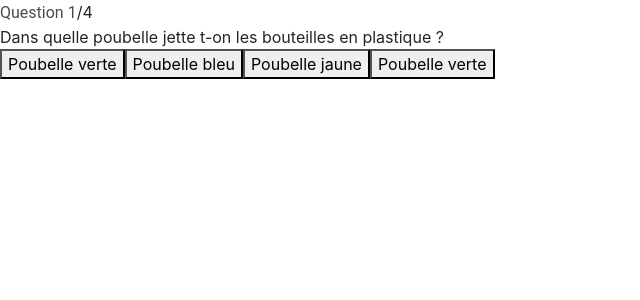
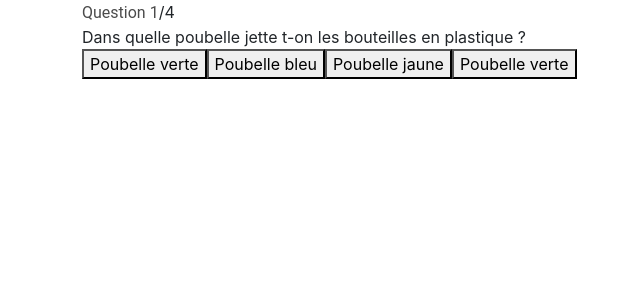
Before and after one commit to kameronramah/Lemontri, a React (Create React App) app: page /quizzes in a window 1280 px wide. Shown: the top 300 px of the page, without its empty margins (0-640 px from the left). Built offline with nearby package versions, Linux system fonts and the light colour scheme; no server answers; a web font is replaced by a local one; what react-chatbot-kit would draw is missing.

Commit message:
container

```diff
--- a/src/Pages/Game/Quizzes.js
+++ b/src/Pages/Game/Quizzes.js
@@ -1,4 +1,5 @@
 import React, { useState } from 'react';
+import { Container } from 'react-bootstrap';
 
 export default function App() {
 	const questions = [
@@ -58,6 +59,7 @@ export default function App() {
 	};
 	return (
 		<div className='app'>
+			<Container className='w-100 mx-auto'>
 				{showScore ? (
 					<div className='score-section'>
 						Vous avez bien répondu à {score} questions sur {questions.length}.
@@ -77,6 +79,7 @@ export default function App() {
 						</div>
 					</>
 				)}
+			</Container>
 		</div>
 	);
 }
```
Lines whose indentation alone changed are shown as unchanged.
